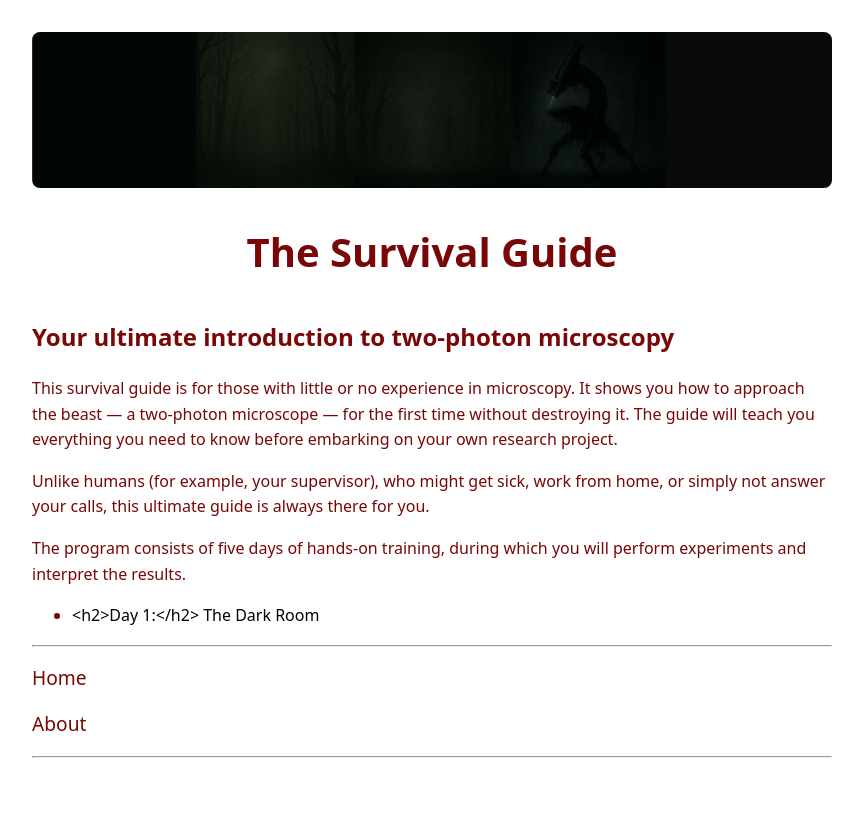
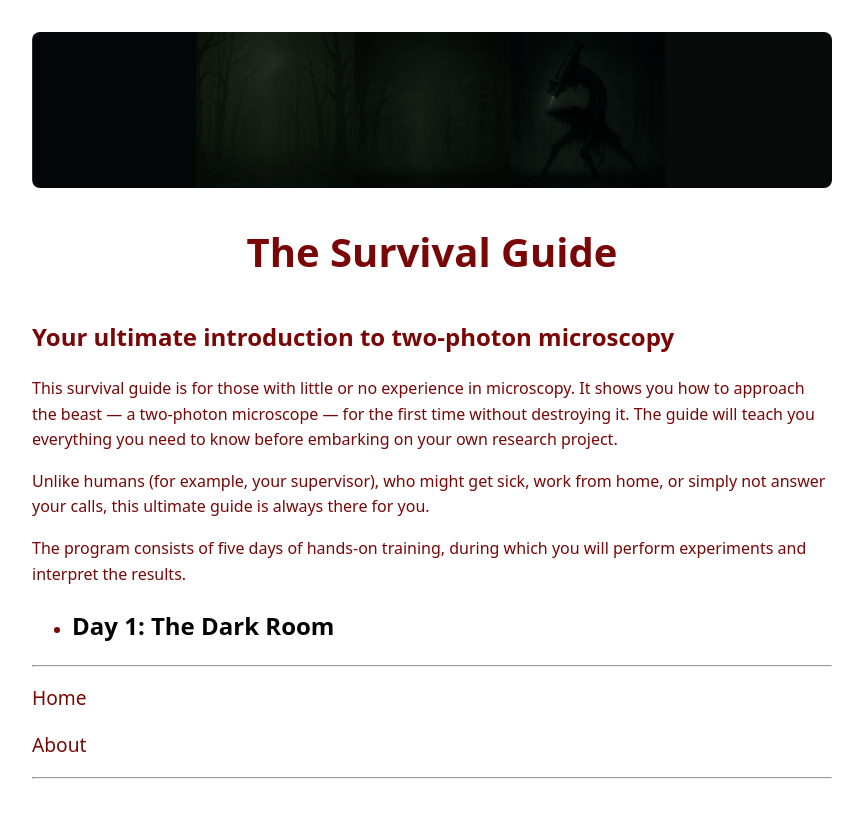
Before and after one commit to drkutuzov/drkutuzov.github.io, a Jekyll site: the page built from guide.md, in a window 1280 px wide. Shown: the top 818 px of the page, without its empty margins (208-1071 px from the left). Built offline with Jekyll 4.4.1, drawn with Linux system fonts in a browser that asks for light colours; our own code applies the rules of GitHub Pages for plain Markdown files; part of the change alters nothing that is shown.

Commit message:
fixed broken link

```diff
--- a/guide.md
+++ b/guide.md
@@ -8,4 +8,4 @@ This survival guide is for those with little or no experience in microscopy. It
 Unlike humans (for example, your supervisor), who might get sick, work from home, or simply not answer your calls, this ultimate guide is always there for you.
 
 The program consists of five days of hands-on training, during which you will perform experiments and interpret the results.
-* <a href="/guide_days/day1"> <h2>Day 1:</h2> The Dark Room </a>
+* <h2> <a href="/guide/day1"> Day 1: The Dark Room </a> </h2>
```
Also changed, not shown: guide/day1.md (renamed from guide_days/day1.md), 1 other file.
